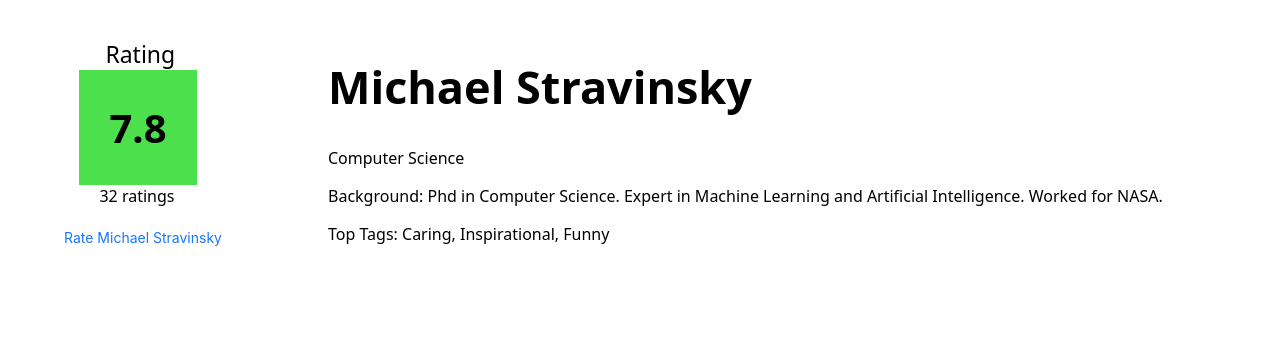
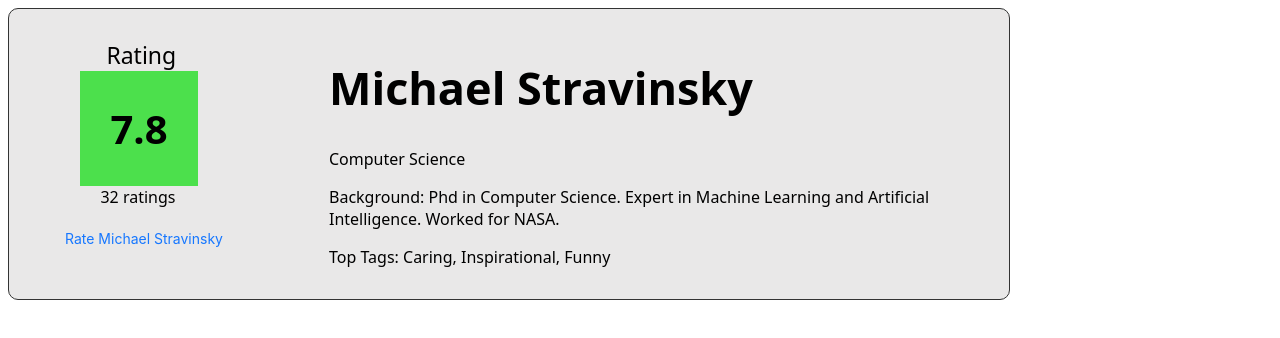
Before and after one commit to dsaini64/my-peer-advisor, a Next.js app in the folder website/: page / in a window 1280 px wide. Shown: the top 338 px of the page. Built offline with nearby package versions, Linux system fonts and the light colour scheme.

Commit message:
Added border around professor card

```diff
--- a/website/src/app/globals.css
+++ b/website/src/app/globals.css
@@ -46,7 +46,11 @@
 
 .profileCardLayout {
   display: flex;
-  font-family:system-ui, -apple-system, BlinkMacSystemFont, 'Segoe UI', Roboto, Oxygen, Ubuntu, Cantarell, 'Open Sans', 'Helvetica Neue', sans-serif
+  font-family:system-ui, -apple-system, BlinkMacSystemFont, 'Segoe UI', Roboto, Oxygen, Ubuntu, Cantarell, 'Open Sans', 'Helvetica Neue', sans-serif;
+  border: 1px solid #333;
+  border-radius: 10px;
+  max-width: 1000px;
+  background-color: rgb(233, 232, 232);
   /* gap: 50px; */
 }
 
```
